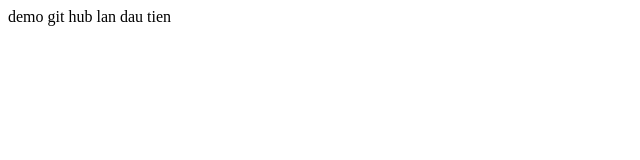
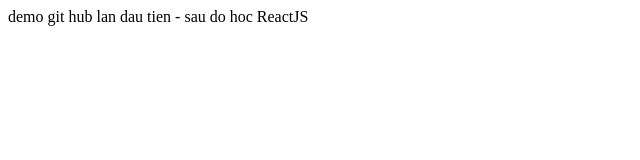
Before and after one commit to vuongicesmile/DemoGit, a plain HTML site: page index.html in a window 1280 px wide. Shown: the whole page, without its empty margins (0-640 px from the left). Drawn offline with Linux system fonts and the light colour scheme.

Commit message:
Update index.html

```diff
--- a/index.html
+++ b/index.html
@@ -6,6 +6,6 @@
   <title>Document</title>
 </head>
 <body>
-  demo git hub lan dau tien
+  demo git hub lan dau tien - sau do hoc ReactJS
 </body>
 </html>
```
